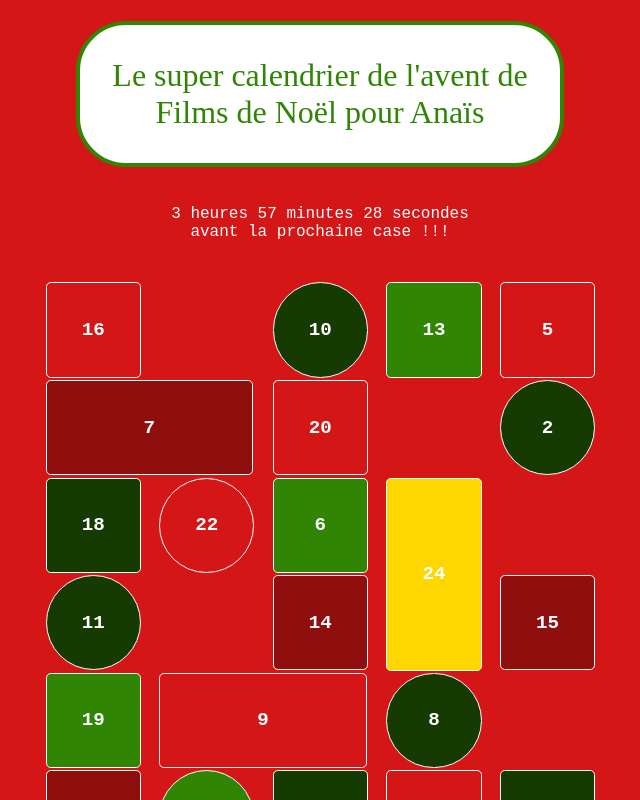
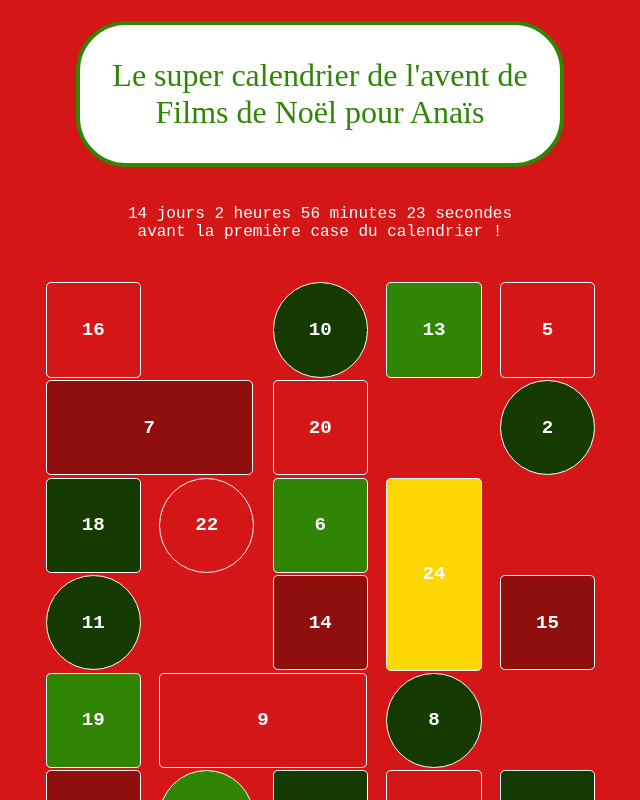
Before and after one commit to TheRealPikevchu/movie-advent-calendar, a React (Create React App) app: page / in a window 1280 px wide. Shown: the top 800 px of the page, without its empty margins (320-960 px from the left). Built offline with nearby package versions, Linux system fonts and the light colour scheme; a web font is replaced by a local one.

Commit message:
countdown refreshing

```diff
--- /dev/null
+++ b/src/components/MidnightRefresh.jsx
@@ -0,0 +1,26 @@
+import { useState, useEffect } from 'react'
+
+const MidnightRefresh = () => {
+  const [nowHour, setNowHour] = useState(new Date().getHours())
+  const [nowMinuts, setNowMinuts] = useState(new Date().getMinutes())
+  const [nowSeconds, setNowSecunds] = useState(new Date().getSeconds())
+
+  useEffect(() => {
+    const intervalId = setInterval(() => {
+      const now = new Date()
+      setNowHour(now.getHours())
+      setNowMinuts(now.getMinutes())
+      setNowSecunds(now.getSeconds())
+
+      if (nowHour === 23 && nowMinuts === 59) {
+        window.location.reload()
+      }
+    }, 1000)
+
+    return () => clearInterval(intervalId)
+  }, [nowHour, nowMinuts])
+
+  return
+}
+
+export default MidnightRefresh
--- a/src/components/Window.jsx
+++ b/src/components/Window.jsx
@@ -2,6 +2,7 @@ import PropTypes from 'prop-types'
 import styled from 'styled-components'
 import '../styles/css/Window.css'
 import useWindowOpenState from '../hooks/useWindowOpenState'
+import MidnightRefresh from './MidnightRefresh'
 
 Window.propTypes = {
   screenWidth: PropTypes.number,
@@ -54,6 +55,7 @@ function Window({ screenWidth, pos, size, type, color, day, link, openDay }) {
       $screenWidth={screenWidth}
       className="window-placeholder"
     >
+      <MidnightRefresh />
       <WindowContent
         $size={size}
         $screenWidth={screenWidth}
@@ -67,7 +69,7 @@ function Window({ screenWidth, pos, size, type, color, day, link, openDay }) {
           `window-content__${isOpen ? 'b-' : ''}${color}`
         }
       >
-        {(date.getDate() >= day && date.getMonth() >= 10) ||
+        {(date.getDate() >= day && date.getMonth() > 10) ||
         date.getFullYear() > 2024 ? (
           <a
             href={link}
--- a/src/pages/App.js
+++ b/src/pages/App.js
@@ -7,7 +7,7 @@ import styled from 'styled-components'
 import PropTypes from 'prop-types'
 import ReactAudioPlayer from 'react-audio-player'
 import { Helmet } from 'react-helmet'
-import { useState } from 'react'
+import { useEffect, useState } from 'react'
 
 const GridStyle = styled.div`
   display: grid;
@@ -56,8 +56,46 @@ const FilmsList = styled.div`
 `
 
 function App() {
+  const startDate = new Date(`12/01/2024`)
   const maxWidth = 600
   const screenWidth = Math.min(useWindowDimensions().width, maxWidth)
+
+  const calculateTimeLeft = () => {
+    let difference = +startDate - +new Date()
+
+    let timeLeft = {}
+
+    if (difference > 0) {
+      timeLeft = {
+        days: Math.floor(difference / (1000 * 60 * 60 * 24)),
+        hours: Math.floor((difference / (1000 * 60 * 60)) % 24),
+        minutes: Math.floor((difference / 1000 / 60) % 60),
+        seconds: Math.floor((difference / 1000) % 60),
+      }
+    }
+
+    return timeLeft
+  }
+
+  const [timeLeft, setTimeLeft] = useState(calculateTimeLeft())
+
+  const isItTime = () => {
+    return (
+      (timeLeft.days === 0 &&
+        timeLeft.hours === 0 &&
+        timeLeft.minutes === 0 &&
+        timeLeft.seconds === 0) ||
+      +startDate < +new Date()
+    )
+  }
+
+  useEffect(() => {
+    const timer = setTimeout(() => {
+      setTimeLeft(calculateTimeLeft())
+    }, 1000)
+
+    return () => clearTimeout(timer)
+  })
 
   let days = [
     0, 0, 0, 0, 0, 0, 0, 0, 0, 0, 0, 0, 0, 0, 0, 0, 0, 0, 0, 0, 0, 0, 0, 0,
@@ -81,9 +119,14 @@ function App() {
 
   const date = new Date()
 
-  // TODO : this need to auto update + countdown until 1st december
   const formatCountdown = () => {
-    return `${24 - date.getHours()} heures ${60 - date.getMinutes()} minutes ${60 - date.getSeconds()} secondes `
+    let countDown = ''
+    countDown +=
+      24 - date.getHours() > 0 ? `${24 - date.getHours()} heures ` : ''
+    countDown +=
+      60 - date.getMinutes() > 0 ? `${24 - date.getMinutes()} minutes ` : ''
+    countDown += `${60 - date.getSeconds()} secondes`
+    return countDown
   }
 
   return (
@@ -96,11 +139,19 @@ function App() {
           Le super calendrier de l'avent de <br /> Films de Noël pour Anaïs
         </h1>
       </header>
-      {(date.getDate() < 24 || date.getFullYear() > 2024) && (
+      {isItTime() ? (
         <p>
           {formatCountdown()}
           <br />
           avant la prochaine case !!!
+        </p>
+      ) : (
+        <p>
+          {timeLeft.days > 0 && <span>{timeLeft.days} jours </span>}
+          {timeLeft.hours > 0 && <span>{timeLeft.hours} heures </span>}
+          {timeLeft.minutes > 0 && <span>{timeLeft.minutes} minutes </span>}
+          {timeLeft.seconds} secondes
+          <br /> avant la première case du calendrier !
         </p>
       )}
       <GridStyle $screenWidth={screenWidth} $maxWidth={maxWidth}>
```
